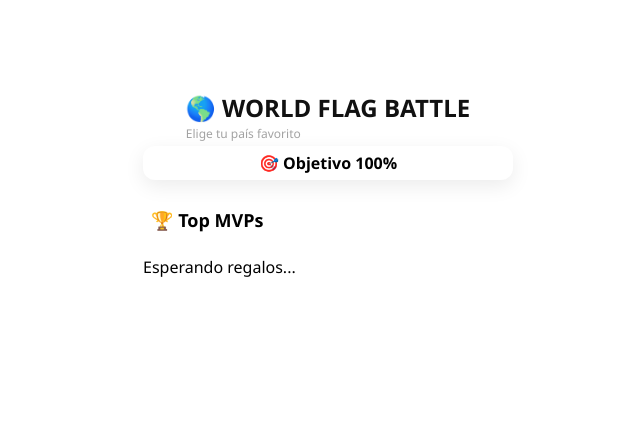
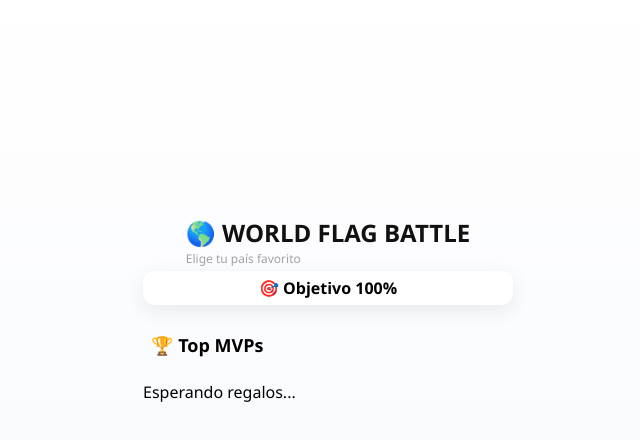
Before and after one commit to jhbermeop10/TikTokFlagGame, a website: page overlay/tiktok.html in a window 1280 px wide. Shown: the whole page, without its empty margins (312-952 px from the left). Drawn offline with nearby package versions, Linux system fonts and the light colour scheme; no server answers.

Commit message:
refactor: mejorando el espacio de arriba

```diff
--- a/overlay/css/tiktok.css
+++ b/overlay/css/tiktok.css
@@ -7,6 +7,20 @@
     width:100%;
 
     height:85px;
+
+    flex-shrink:0;
+
+}
+
+/*====================================
+  Espacio para la interfaz de TikTok
+====================================*/
+
+#topSafeArea{
+
+    width:100%;
+
+    height:210px;   /* <-- cambia este valor */
 
     flex-shrink:0;
 
@@ -162,6 +176,12 @@ body{
     display:flex;
 
     flex-direction:column;
+
+        background:
+    linear-gradient(
+    180deg,
+    #ffffff,
+    #f5f7fb);
 
 }
 
--- a/overlay/tiktok.html
+++ b/overlay/tiktok.html
@@ -16,7 +16,7 @@
 
 <body>
 
-    <div id="liveSafeArea"></div>
+    <div id="topSafeArea"></div>
 
 <div id="app">
 
```
